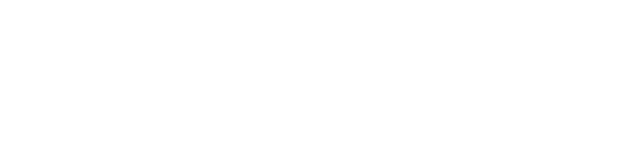
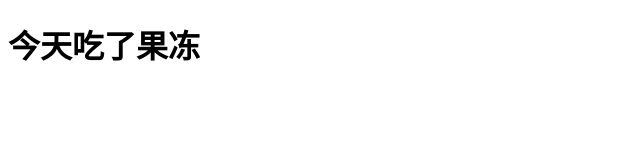
Before and after one commit to gengangang/proder, a plain HTML site: page index.html in a window 1280 px wide. Shown: the whole page, without its empty margins (0-640 px from the left). Drawn offline with Linux system fonts and the light colour scheme.

Commit message:
修改版本

```diff
--- a/index.css
+++ b/index.css
@@ -0,0 +1,3 @@
+h1 {
+    font-size: 50px;
+}
--- a/index.html
+++ b/index.html
@@ -8,7 +8,7 @@
 </head>
 
 <body>
-
+    <h1>今天吃了果冻</h1>
 </body>
 
 </html>
--- a/index.js
+++ b/index.js
@@ -0,0 +1 @@
+var h1 = document.querySelector('h1');
```
